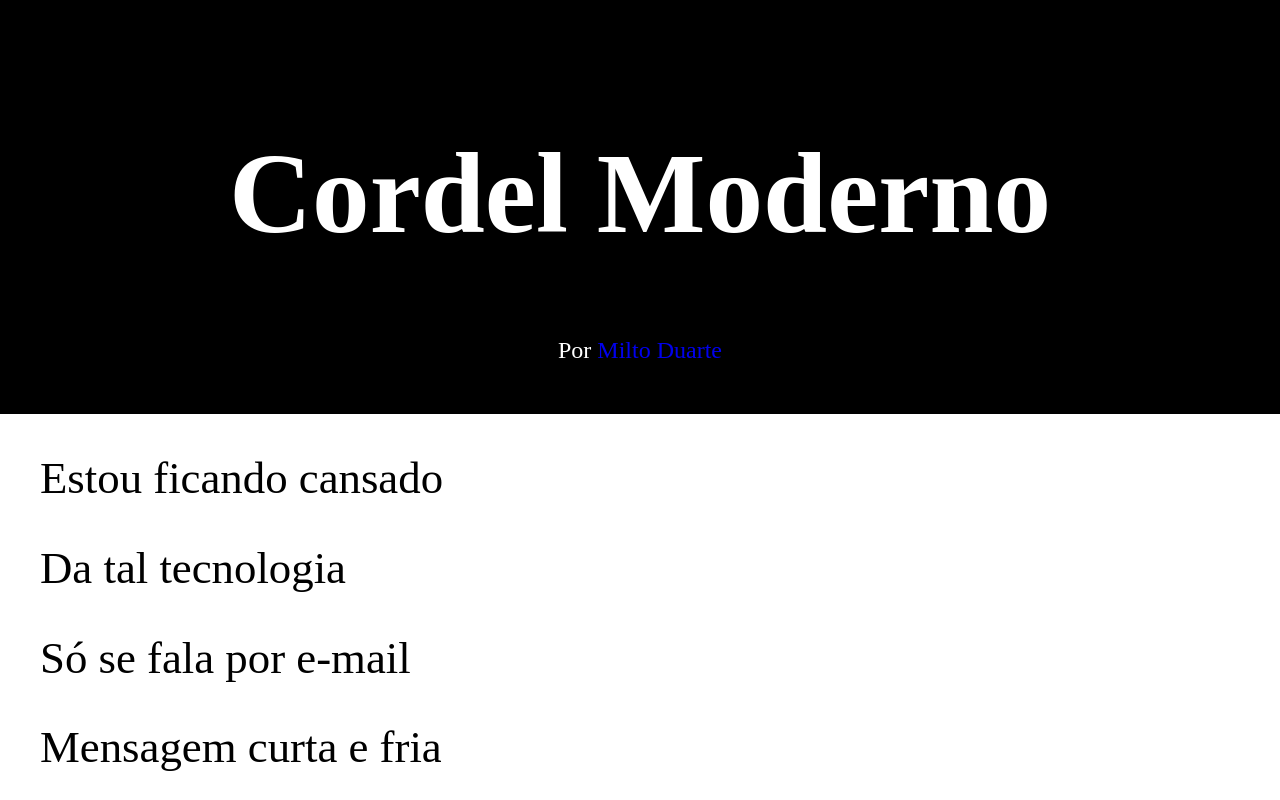
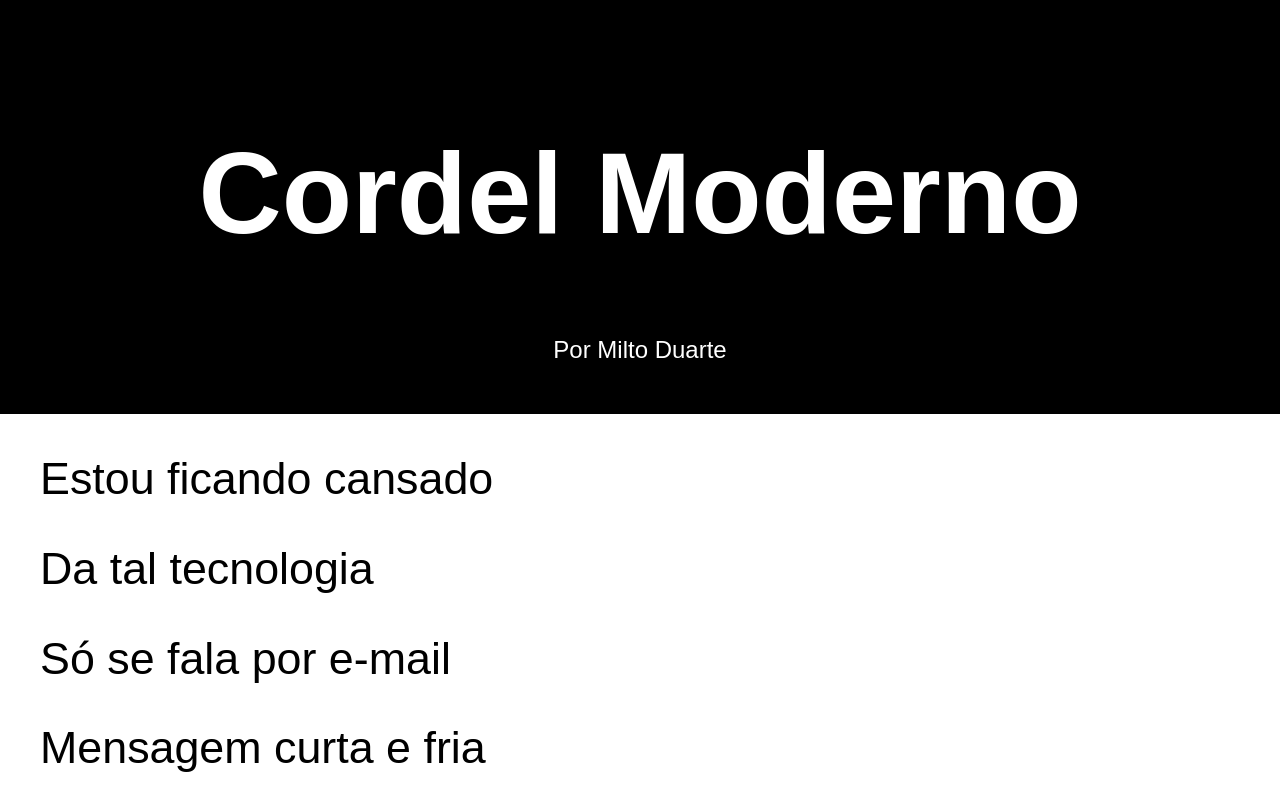
Before and after one commit to Joa0Gustav0/HTML-CSS, a plain HTML site: page challenges/d005/index.html in a window 1280 px wide. Shown: the top 800 px of the page. Drawn offline with Linux system fonts and the light colour scheme.

Commit message:
challenge - update 08/06/2023

```diff
--- a/challenges/d005/style.css
+++ b/challenges/d005/style.css
@@ -1,3 +1,7 @@
+*{
+    font-family: sans-serif;
+}
+
 body{
     background-color: darkgray;
     background-size: 100%;
@@ -13,6 +17,7 @@ header{
 
 header a{
     text-decoration: none;
+    color: white;
 }
 
 header h2{
```
